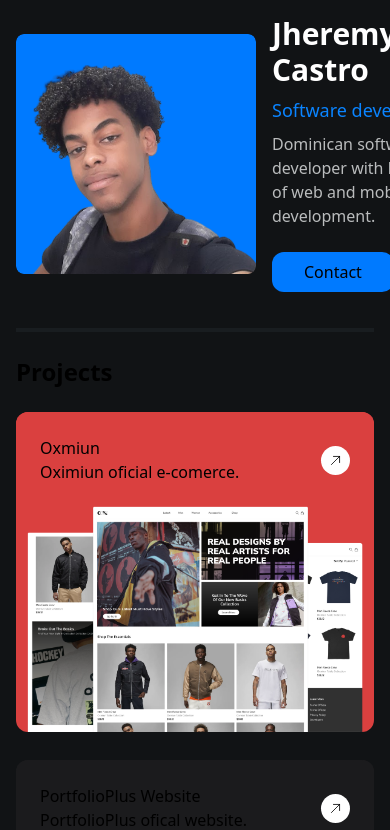
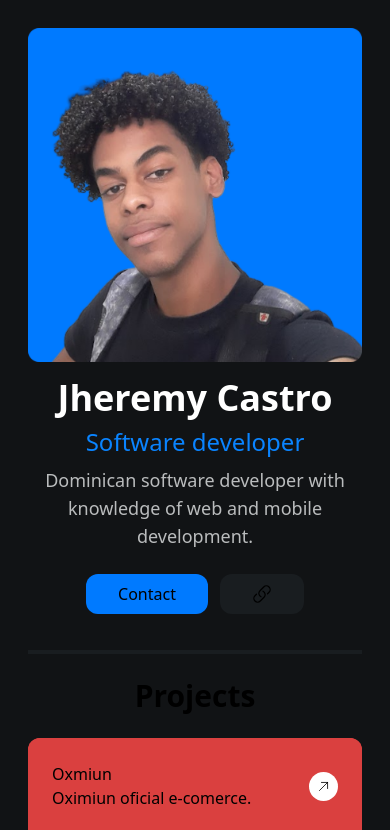
Before and after one commit to jheremois/Portfolioplus, a Next.js app: page /Dama in a window 390 px wide. Shown: the top 830 px of the page. Built offline with nearby package versions, Linux system fonts and the light colour scheme.

Commit message:
add public view responsive

```diff
--- a/pages/Dama.tsx
+++ b/pages/Dama.tsx
@@ -54,26 +54,44 @@
   return (
     <>
         <div className="max-w-7xl mx-auto">
-            <div className="p-4 md:p-12">
-                <div className="userInfo flex items-center pb-9 gap-4 border-b-4 border-grey">
+            <div className="p-7 md:p-12">
+                <div
+                    className="
+                        userInfo flex flex-col md:flex-row
+                        items-center pb-9 gap-4 border-b-4
+                        border-grey
+                    "
+                >
                     <Image
                         src={"/profPic.png"}
                         alt='' width={240} height={240}
                         className='
                         rounded-lg
+                        w-full md:w-fit
                         '
                     />
-                <div className="flex flex-col gap-2">
-                    <h1 className='text-white font-semibold text-3xl'>
+                    <div className="flex flex-col gap-2 text-center md:text-start">
+                        <h1
+                            className='
+                                text-white font-semibold
+                                text-4xl md:text-3xl
+                            '
+                        >
                             Jheremy Castro
                         </h1>
-                    <h5 className='font-medium text-lg text-primaryAlt'>
+                        <h5
+                            className='
+                                text-2xl
+                                font-medium md:text-lg
+                                text-primaryAlt
+                            '
+                        >
                             Software developer
                         </h5>
-                    <p className='font-light text-s text-bodyText'>
+                        <p className='font-light text-lg md:text-base text-bodyText'>
                             Dominican software developer with knowledge of web and mobile development.
                         </p>
-                    <div className='flex gap-3 pt-4'>
+                        <div className='flex gap-3 pt-4 justify-center md:justify-start'>
                             <button
                                 className="
                                 rounded-xl py-2 px-8 bg-primary
@@ -84,17 +102,19 @@
                             </button>
                             <button
                                 className="
-                        rounded-xl py-2 px-8 bg-grey w-fit
+                                rounded-xl px-8 bg-grey w-fit
                                 hover:bg-black duration-100
                                 "
                             >
-                        <LinkIcon width={17}/>
+                                <LinkIcon
+                                    className='w-5'
+                                />
                             </button>
                         </div>
                     </div>
                 </div>
                 <div className="py-6 grid gap-6">
-                    <h4 className='text-2xl font-semibold'>
+                    <h4 className='text-3xl md:text-2xl font-semibold text-center md:text-start'>
                         Projects
                     </h4>
                     <div className="projectList grid md:grid-cols-3 gap-7">
```
Lines whose indentation alone changed are shown as unchanged.
